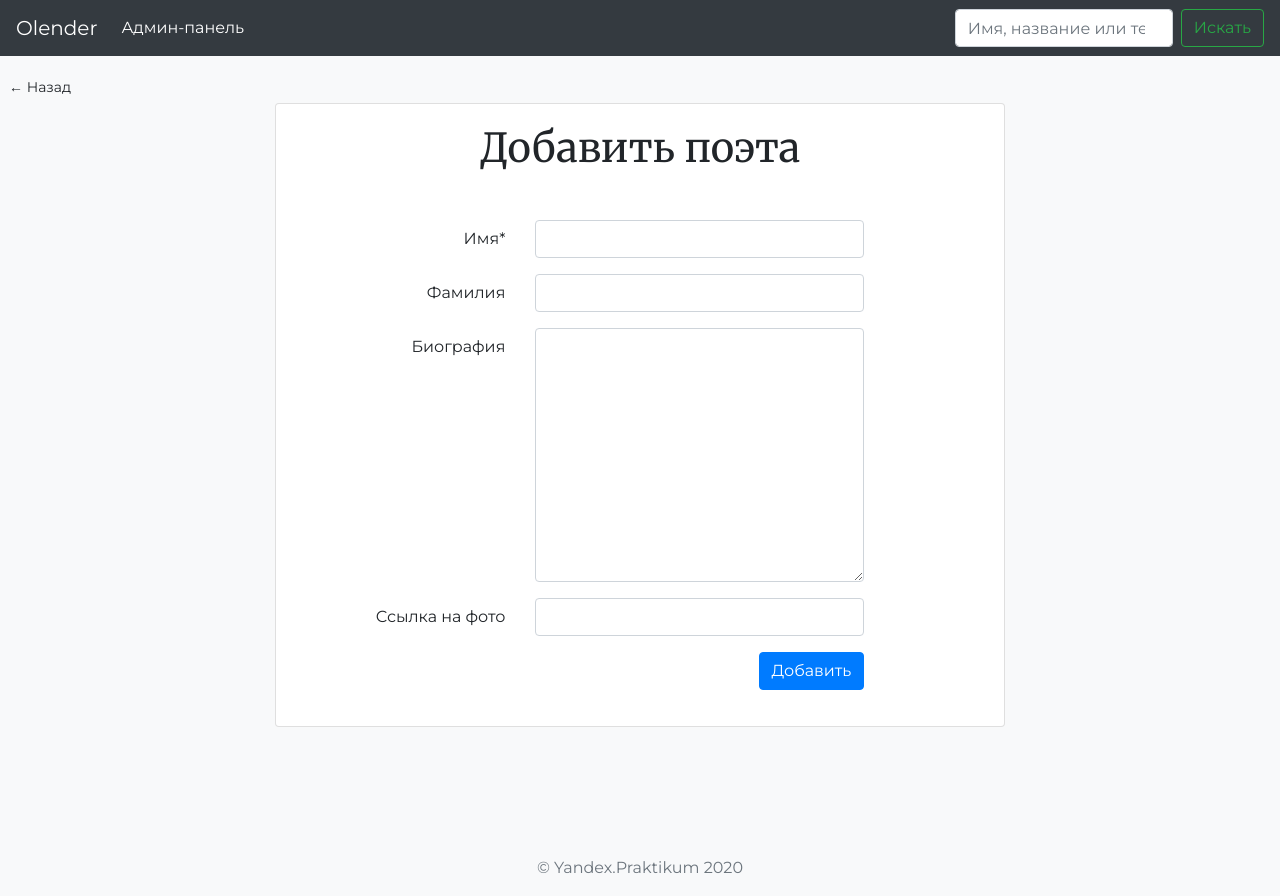
After one commit to dclimber/webinar_poems, a Django app: page /poet/add/ in a window 1280 px wide. The commit adds this page. Run offline with Django 3.2, Linux system fonts and the light colour scheme; the visitor is signed in with stand-in values (Sample User, id 1); some libraries are stand-ins or nearby versions.

Commit message:
feat: Add poet_add, poet_update and poet_delete views

```diff
--- a/poems/urls.py
+++ b/poems/urls.py
@@ -5,6 +5,10 @@
 urlpatterns = [
     path("", views.index, name="index"),
     path("poet/<int:poet_pk>/", views.poet_view, name="poet"),
+    path("poet/add/", views.add_poet, name="add_poet"),
+    path("poet/<int:poet_pk>/edit/", views.update_poet, name="update_poet"),
+    path("poet/<int:poet_pk>/delete/", views.delete_poet, name="delete_poet"),
+
     path("poem/<int:poem_pk>/", views.poem_view, name="poem"),
     path("poem/add/", views.add_poem, name="add_poem"),
     path("poem/<int:poem_pk>/edit/", views.update_poem, name="update_poem"),
--- a/poems/views.py
+++ b/poems/views.py
@@ -75,3 +75,38 @@
         poem.delete()
         return redirect(poet_url)
     return render(request, template_name, {'poem': poem})
+
+
+@login_required
+def add_poet(request):
+    template_name = 'poems/poet_form.html'
+    form = PoetForm()
+    if request.method == 'POST':
+        form = PoetForm(request.POST)
+        if form.is_valid():
+            poet = form.save()
+            return redirect(poet.get_absolute_url())
+    return render(request, template_name, {'form': form})
+
+
+@login_required
+def update_poet(request, poet_pk):
+    template_name = 'poems/poet_form.html'
+    poet = get_object_or_404(Poet, pk=poet_pk)
+    form = PoetForm(instance=poet)
+    if request.method == 'POST':
+        form = PoetForm(request.POST)
+        if form.is_valid():
+            poet = form.save()
+            return redirect(poet.get_absolute_url())
+    return render(request, template_name, {'form': form, 'edit': True})
+
+
+@login_required
+def delete_poet(request, poet_pk):
+    template_name = 'poems/poet_confirm_delete.html'
+    poet = get_object_or_404(Poet, pk=poet_pk)
+    if request.method == 'POST':
+        poet.delete()
+        return redirect('index')
+    return render(request, template_name, {'poet': poet})
--- a/templates/poems/poet.html
+++ b/templates/poems/poet.html
@@ -10,6 +10,12 @@
         <div class="card-body">
           <div class="row">
             <div class="col-12">
+              {% if user.is_authenticated %}
+                <p class="small text-right m-0">
+                  <a href="{% url 'update_poet' poet.pk %}">Редактировать</a>
+                  <a href="{% url 'delete_poet' poet.pk %}" class="text-muted">Удалить</a>
+                </p>
+              {% endif %}
               <h1 class="text-center mb-5">{{ poet.full_name }}</h1>
             </div>
             <div class="col-12 col-lg-4 text-center">
--- /dev/null
+++ b/templates/poems/poet_form.html
@@ -0,0 +1,39 @@
+{% extends "base.html" %}
+{% block title %}{% if edit %}Редактировать {% else %}Добавить {% endif %}поэта{% endblock title %}
+
+{% block content %}
+<div class="d-flex">
+  <div>
+    <a class="btn btn-info-outline btn-sm" href="{% url 'index' %}">← Назад</a>
+  </div>
+  <div class="flex-grow-1">
+  </div>
+</div>
+
+<div class="container">
+  <div class="row">
+
+    <div class="col-12 col-md-10 col-lg-8 mx-auto">
+      <div class="card">
+        <div class="card-body">
+          <h1 class="text-center mb-5">{% if edit %}Редактировать {% else %}Добавить {% endif %}поэта</h1>
+          {% include "partials/form_errors.html" %}
+          <form action="" method="POST">
+            {% csrf_token %}
+            {% include "partials/form_fields.html" with form=form %}
+
+            <div class="form-group row">
+              <div class="col-md-6 offset-md-4">
+                <button type="submit" class="btn btn-primary float-right">
+                    {% if edit %}Редактировать{% else %}Добавить{% endif %}
+                </button>
+              </div>
+            </div>
+          </form>
+        </div>
+      </div>
+    </div>
+
+  </div>
+</div>
+{% endblock content %}
```
Also changed, not shown: templates/poems/poet_confirm_delete.html (added, +36 -0 lines).
